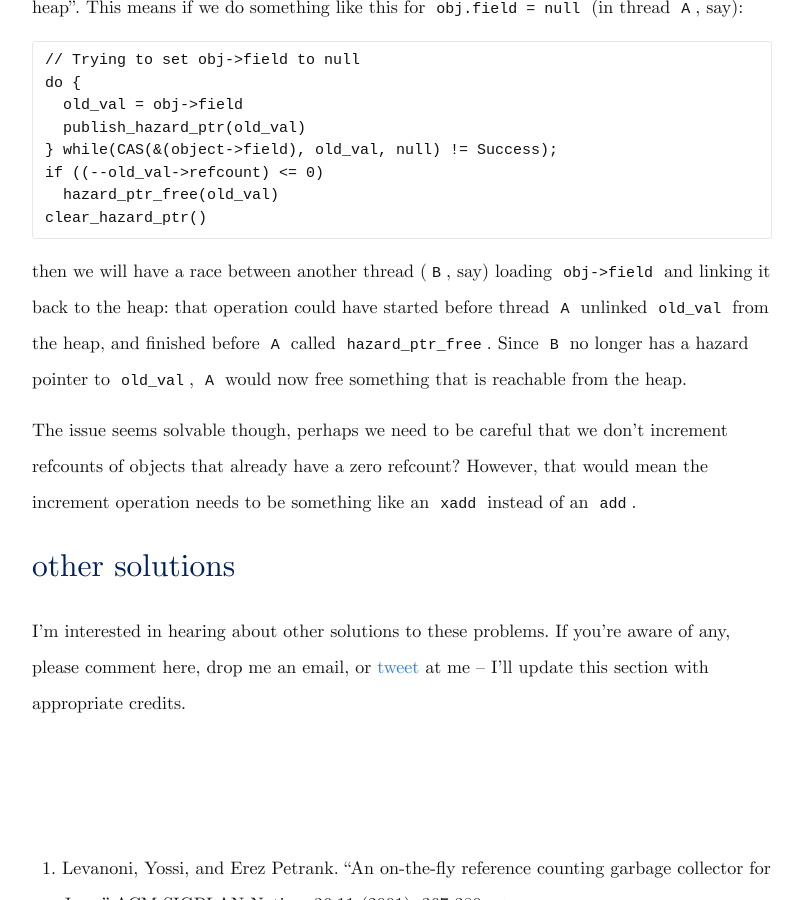
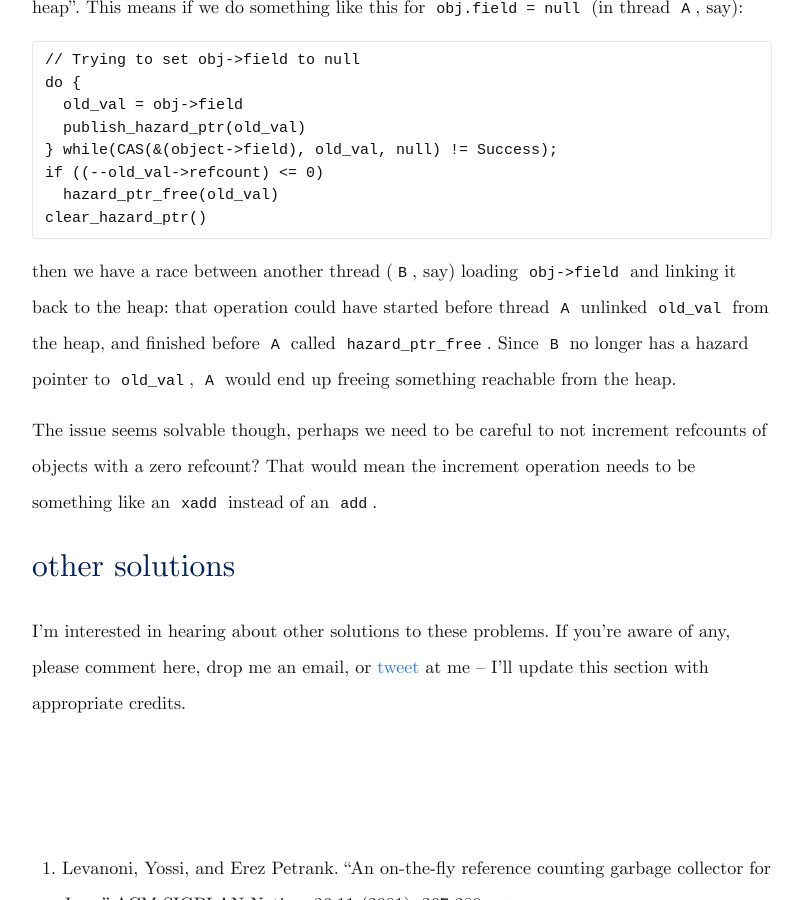
Before and after one commit to sanjoy/playingwithpointers.com, a Jekyll site: the page built from _posts/2015-10-14-refcounting-harder-than-it-sounds.markdown, in a window 1280 px wide and 900 px high, scrolled down 2726 px. Shown: the whole window, without its empty margins (238-1041 px from the left). Built offline with Jekyll 4.4.1, drawn with Linux system fonts in a browser that asks for light colours; comment, search, counter and statistics services are not loaded; some of the changed text lies outside the part shown.

Commit message:
wordsmithing

```diff
--- a/_posts/2015-10-14-refcounting-harder-than-it-sounds.markdown
+++ b/_posts/2015-10-14-refcounting-harder-than-it-sounds.markdown
@@ -115,17 +115,17 @@ say):
       hazard_ptr_free(old_val)
     clear_hazard_ptr()
 
-then we will have a race between another thread (`B`, say) loading
+then we have a race between another thread (`B`, say) loading
 `obj->field` and linking it back to the heap: that operation could
 have started before thread `A` unlinked `old_val` from the heap, and
 finished before `A` called `hazard_ptr_free`.  Since `B` no longer has
-a hazard pointer to `old_val`, `A` would now free something that is
+a hazard pointer to `old_val`, `A` would end up freeing something
 reachable from the heap.
 
-The issue seems solvable though, perhaps we need to be careful that we
-don't increment refcounts of objects that already have a zero
-refcount?  However, that would mean the increment operation needs to
-be something like an `xadd` instead of an `add`.
+The issue seems solvable though, perhaps we need to be careful to not
+increment refcounts of objects with a zero refcount?  That would mean
+the increment operation needs to be something like an `xadd` instead
+of an `add`.
 
 # other solutions
 
```
Also changed, not shown: other parts of _posts/2015-10-14-refcounting-harder-than-it-sounds.markdown (+1 -1 lines).
